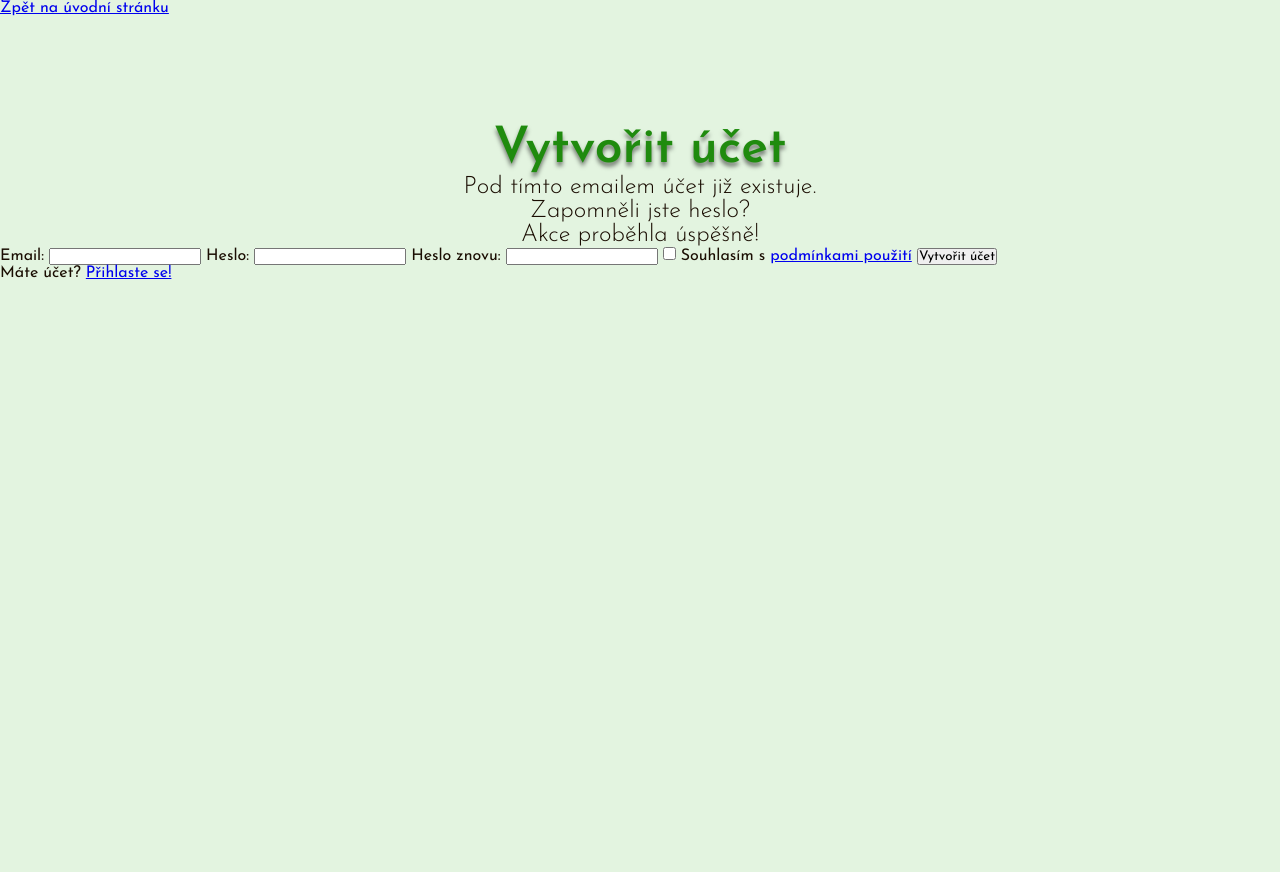
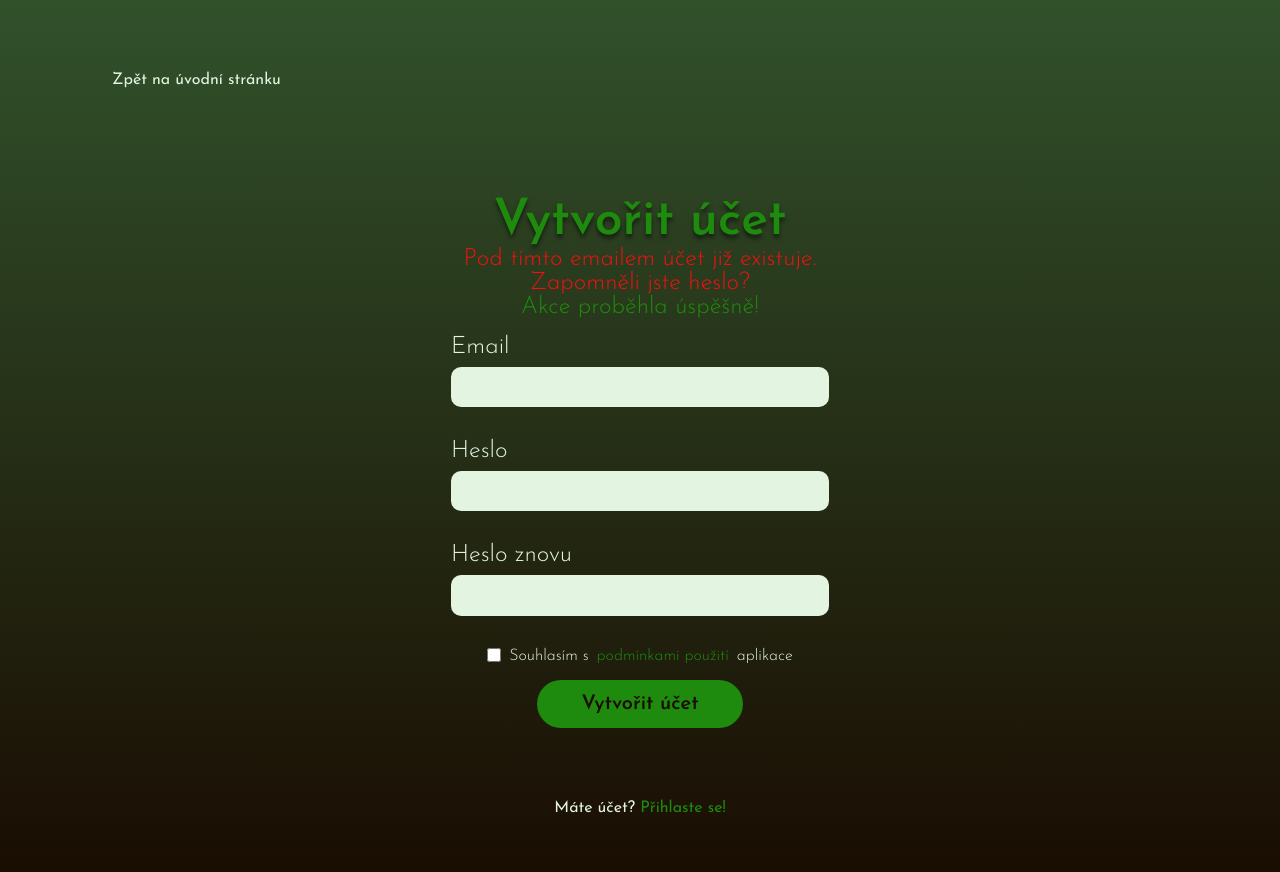
Before and after one commit to KaterinaPleskacova/udrzba_hrobu, a PHP site: page /register.html in a window 1280 px wide. Before the commit the page ends 279 px from the top, so only its background shows below. Run offline with PHP 8.4, Linux system fonts and the light colour scheme; some web fonts are replaced.

Commit message:
continue with CSS

```diff
--- a/index.html
+++ b/index.html
@@ -24,7 +24,7 @@
         </nav>
     </header>
 
-    <main>
+    <main class="content-center">
         <div class="page-wrapper">
             <section class="sekce-prvni">
                 <div class="sekce-vlevo">
--- a/register.html
+++ b/register.html
@@ -6,10 +6,10 @@
     <title>Vytvořit účet | PEČUJEMEoHROBY.cz</title>
     <link rel="stylesheet" href="style/styles.css">
 </head>
-<body>
-    <div class="wrapper">
+<body class="form-background">
+    <div class="page-wrapper">
         <header>
-            <a href="index.html">Zpět na úvodní stránku</a>
+            <a href="index.html" class="zpet">Zpět na úvodní stránku</a>
             <h1 class="form-header">Vytvořit účet</h1>
         </header>
 
@@ -21,21 +21,22 @@
              <div class="message message--success">
                 Akce proběhla úspěšně!
              </div>
-            <form action="register.html" method="post">
-                <label for="email" class="input-label">Email:</label>
+            <form action="register.html" method="post" class="form">
+                <label for="email" class="input-label">Email</label>
                 <input type="email" name="email" id="email" class="input" required>
-                <label for="password" class="input-label">Heslo:</label>
+                <label for="password" class="input-label">Heslo</label>
                 <input type="password" name="password" id="password" class="input" required>
-                <label for="confirm-password" class="input-label">Heslo znovu:</label>
+                <label for="confirm-password" class="input-label">Heslo znovu</label>
                 <input type="password" name="confirm-password" id="confirm-password" class="input" required>
                 <label for="terms" class="checkbox-label">
                     <input type="checkbox" name="terms" id="terms" class="checkbox" required>
-                    Souhlasím s <a href="#">podmínkami použití</a>
+                    Souhlasím s <a href="#" class="link">podmínkami použití</a> aplikace
                 </label>
-                <input type="submit" value="Vytvořit účet" class="button button--right">
+                <input type="submit" value="Vytvořit účet" class="button button--center">
             </form>
-
-            <span class="panel-link">Máte účet? <a href="login.html">Přihlaste se!</a></span>
+            <div class="under-form-links">
+                <span class="panel-link">Máte účet? <a href="login.html" class="link">Přihlaste se!</a></span>
+            </div>
         </main>
 
         <dialog id="forgotten-password" class="dialog">
--- a/style/styles.css
+++ b/style/styles.css
@@ -14,6 +14,7 @@
    --rectangle-brown: #1A0D0299;
    --rectangle-light-green: #E3F4E080;
    --drop-shadow: #00000080;
+   --button-green: #1F8B0E;
 
    --background-brown-dark: #1A0D02CC;
    --background-brown-light: #1A0D0233;
@@ -416,13 +417,12 @@ header{
       text-decoration: none;
       font-size: 1rem;
       font-weight: 400;
-      display: inline-block;
-      height:1.5rem;
    }
 
+
    .zpet:hover{
-      font-size: 1.125rem;
-      font-weight:300;
+      text-decoration: underline;
+
    }
 
    .form-header{
@@ -439,3 +439,98 @@ header{
       text-align: center;
       font-weight: 300;
    }
+
+      .message--error{
+         color:var(--font-error);
+      }
+
+      .message--success{
+         color: var(--font-green)
+      }
+
+   .form{
+      display: flex;
+      flex-direction: column;
+      width: 23.625rem;
+      margin: 1rem auto 0 auto;
+   }
+
+
+   .input-label, .checkbox-label{
+      margin-top: 2rem;
+      color: var(--font-color-light);
+      font-size: 1.5rem;
+      font-weight: 300;
+
+      &:first-child{
+         margin-top: 0;
+      }
+   }
+
+   .input{
+      margin-top: 0.5rem;
+      border-radius: 0.625rem;
+      background: var(--background-color);
+      font-size: 1.125rem;
+      color: var(--font-color);
+      padding: 0.825rem 0.5rem 0.5rem 0.5rem;
+      border: 0;
+   }
+
+   .checkbox-label{
+      display: flex;
+      gap: 0.5rem;
+      margin: 2rem auto 1rem auto;
+      font-size: 1rem;
+      cursor: pointer;
+   }
+
+   .checkbox{
+      width: 0.875rem;
+      height: 0.875rem;
+      border: 0;
+      background: var(--background-color);
+      cursor: pointer;
+
+   }
+
+   .link{
+      color:var(--font-green);
+      text-decoration: none;
+
+      &:hover{
+         text-decoration:underline;
+      }
+   }
+
+   .button{
+      border-radius: 1.875rem;
+      background: var(--button-green);
+      font-size: 1.25rem;
+      color: var(--font-color);
+      padding: 0.875rem 2.75rem;
+      font-weight: 600;
+      border: 0;
+      cursor:pointer;
+   }
+
+   .button--center{
+      align-self: center;
+   }
+
+   .button--center-with-margin{
+      margin-top: 3.5rem;
+   }
+
+   .under-form-links{
+      margin: 3.5rem auto 16.5rem auto;
+      text-align: center;
+   }
+
+      .panel-link{
+         display: inline-block;
+         margin-top: 1rem;
+         color: var(--font-color-light);
+         font-size: 1rem;
+         font-weight: 400;
+      }
```
Also changed, not shown: login.html (+11 -10 lines), password-recovery.html (+9 -8 lines).
